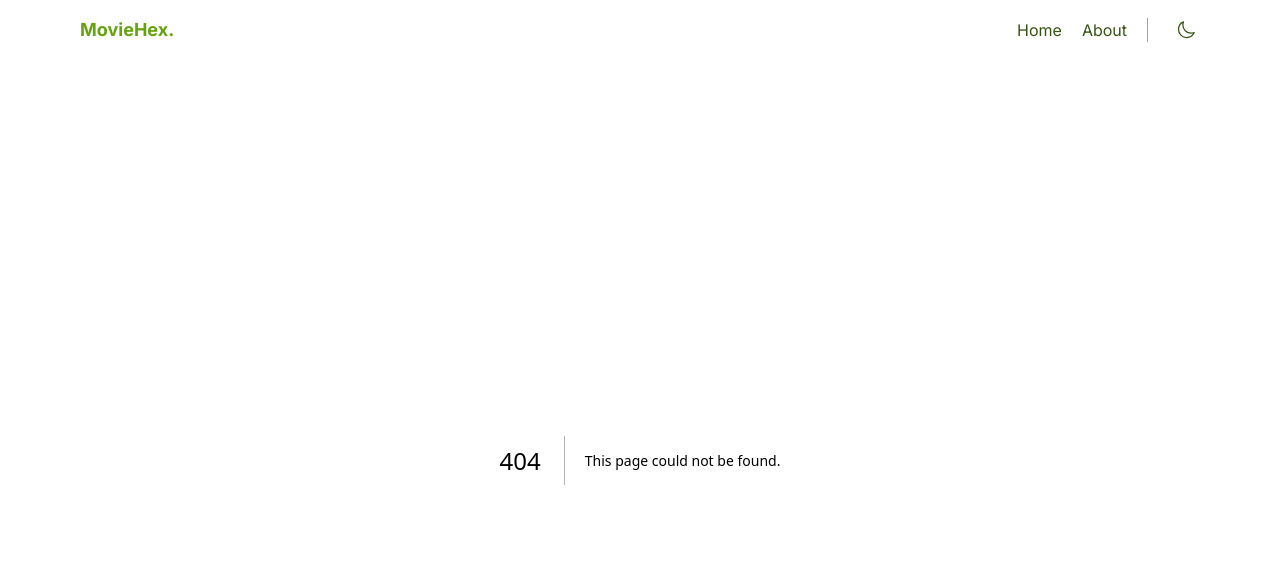
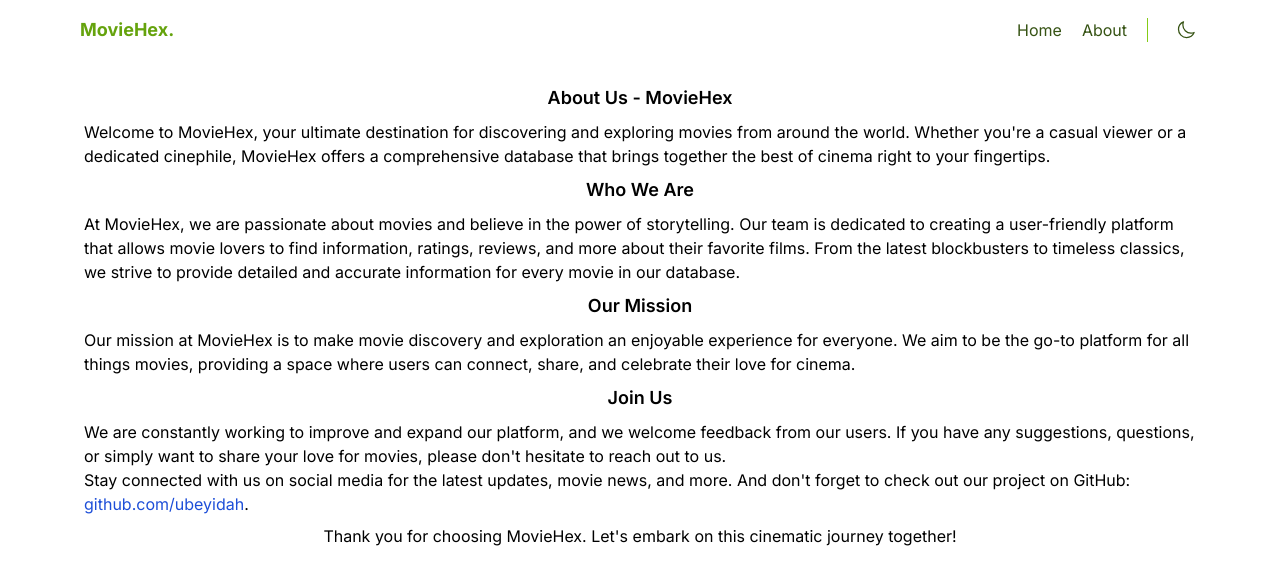
Before and after one commit to ubeyidah/movieHex, a Next.js app: page /about in a window 1280 px wide. Before the commit this address had no page. Shown: the top 584 px of the page. Built offline with nearby package versions, Linux system fonts and the light colour scheme.

Commit message:
complete about page ui

```diff
--- /dev/null
+++ b/src/app/about/page.jsx
@@ -0,0 +1,58 @@
+import React from "react";
+
+const About = () => {
+  return (
+    <section className="max-w-6xl mx-auto px-5 pt-6">
+      <h1 className="text-lg font-semibold mb-2 text-center">
+        About Us - MovieHex
+      </h1>
+      <p>
+        Welcome to MovieHex, your ultimate destination for discovering and
+        exploring movies from around the world. Whether you're a casual viewer
+        or a dedicated cinephile, MovieHex offers a comprehensive database that
+        brings together the best of cinema right to your fingertips.
+      </p>
+      <h1 className="text-lg font-semibold my-2 text-center">Who We Are</h1>
+      <p>
+        At MovieHex, we are passionate about movies and believe in the power of
+        storytelling. Our team is dedicated to creating a user-friendly platform
+        that allows movie lovers to find information, ratings, reviews, and more
+        about their favorite films. From the latest blockbusters to timeless
+        classics, we strive to provide detailed and accurate information for
+        every movie in our database.
+      </p>
+      <h1 className="text-lg font-semibold my-2 text-center">Our Mission</h1>
+      <p>
+        Our mission at MovieHex is to make movie discovery and exploration an
+        enjoyable experience for everyone. We aim to be the go-to platform for
+        all things movies, providing a space where users can connect, share, and
+        celebrate their love for cinema.
+      </p>
+      <h1 className="text-lg font-semibold my-2 text-center">Join Us</h1>
+      <p>
+        We are constantly working to improve and expand our platform, and we
+        welcome feedback from our users. If you have any suggestions, questions,
+        or simply want to share your love for movies, please don't hesitate to
+        reach out to us.
+      </p>
+      <p>
+        Stay connected with us on social media for the latest updates, movie
+        news, and more. And don't forget to check out our project on GitHub:{" "}
+        <a
+          href="https://github.com/ubeyidah"
+          target="_blank"
+          className="text-blue-700"
+        >
+          github.com/ubeyidah
+        </a>
+        .
+      </p>
+      <p className="mt-2 text-center">
+        Thank you for choosing MovieHex. Let's embark on this cinematic journey
+        together!
+      </p>
+    </section>
+  );
+};
+
+export default About;
```
